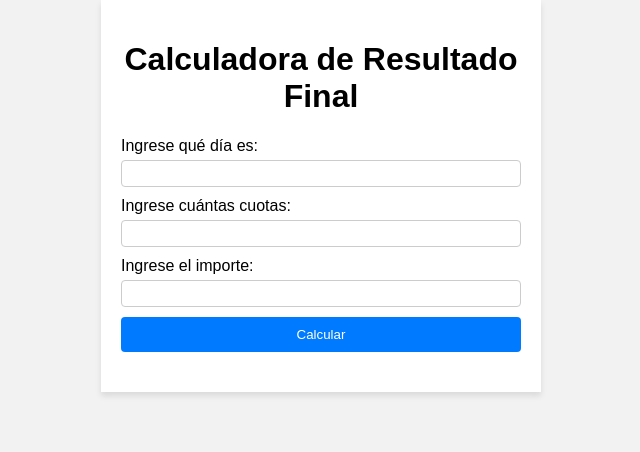
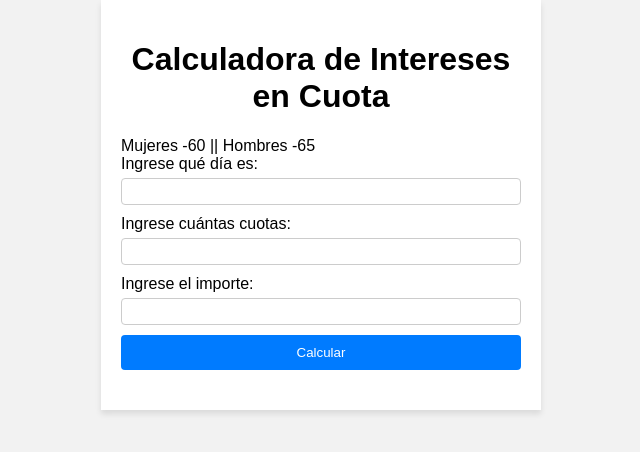
Before and after one commit to GuiduusRC98/calcularInteresOSUNR, a plain HTML site: page index.html in a window 1280 px wide. Shown: the whole page, without its empty margins (319-959 px from the left). Drawn offline with Linux system fonts and the light colour scheme.

Commit message:
first commit

```diff
--- a/index.html
+++ b/index.html
@@ -4,10 +4,11 @@
     <meta charset="UTF-8" />
     <meta name="viewport" content="width=device-width, initial-scale=1.0" />
     <link rel="stylesheet" href="style.css">
-    <title>Document</title>
+    <title>Intereses OSUNR</title>
   </head>
   <div class="container">
-    <h1>Calculadora de Resultado Final</h1>
+    <h1>Calculadora de Intereses en Cuota</h1>
+    <span>Mujeres -60 || Hombres -65</span>
     <form id="calculator-form">
       <label for="dias">Ingrese qué día es:</label>
       <input type="number" id="dias" required />
```
